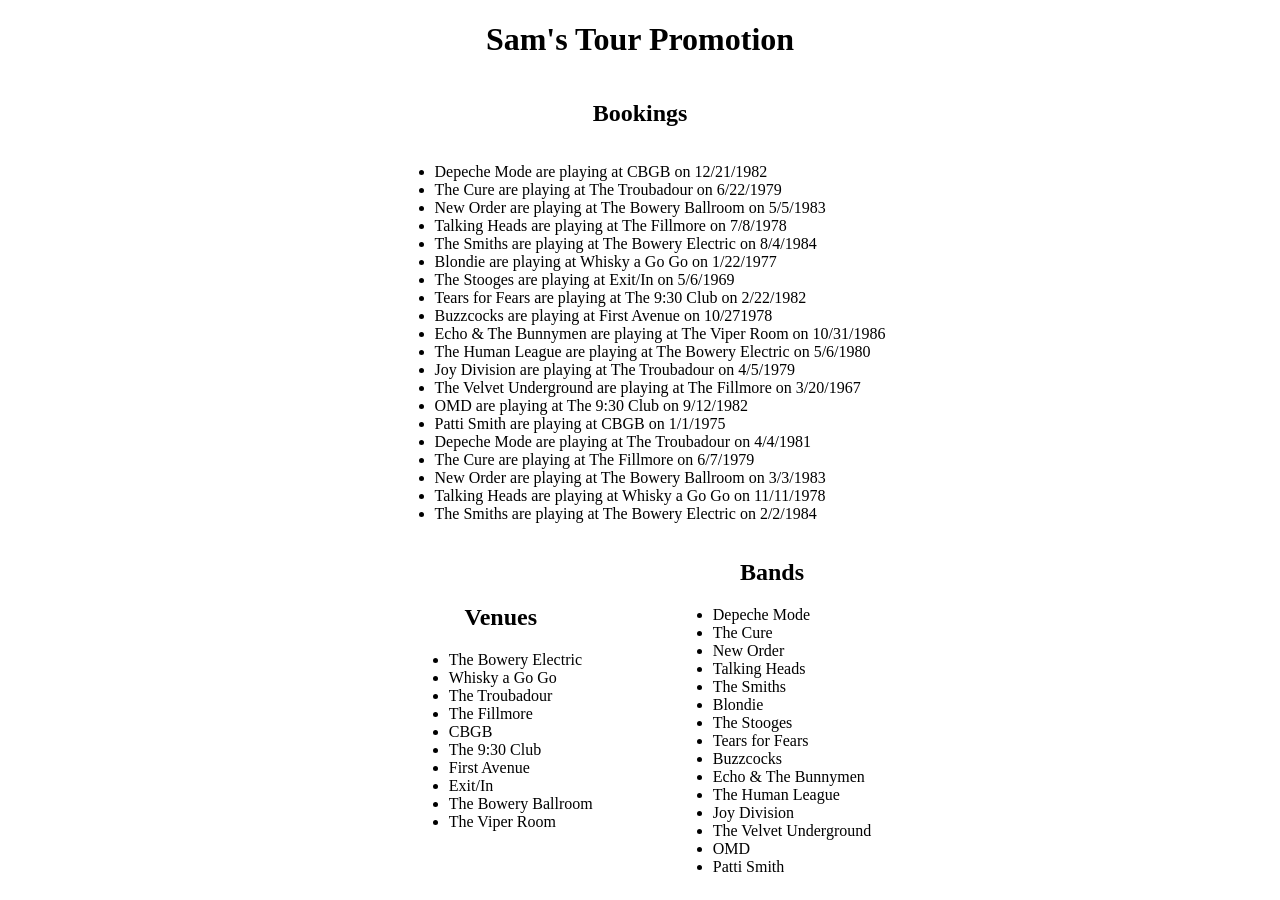
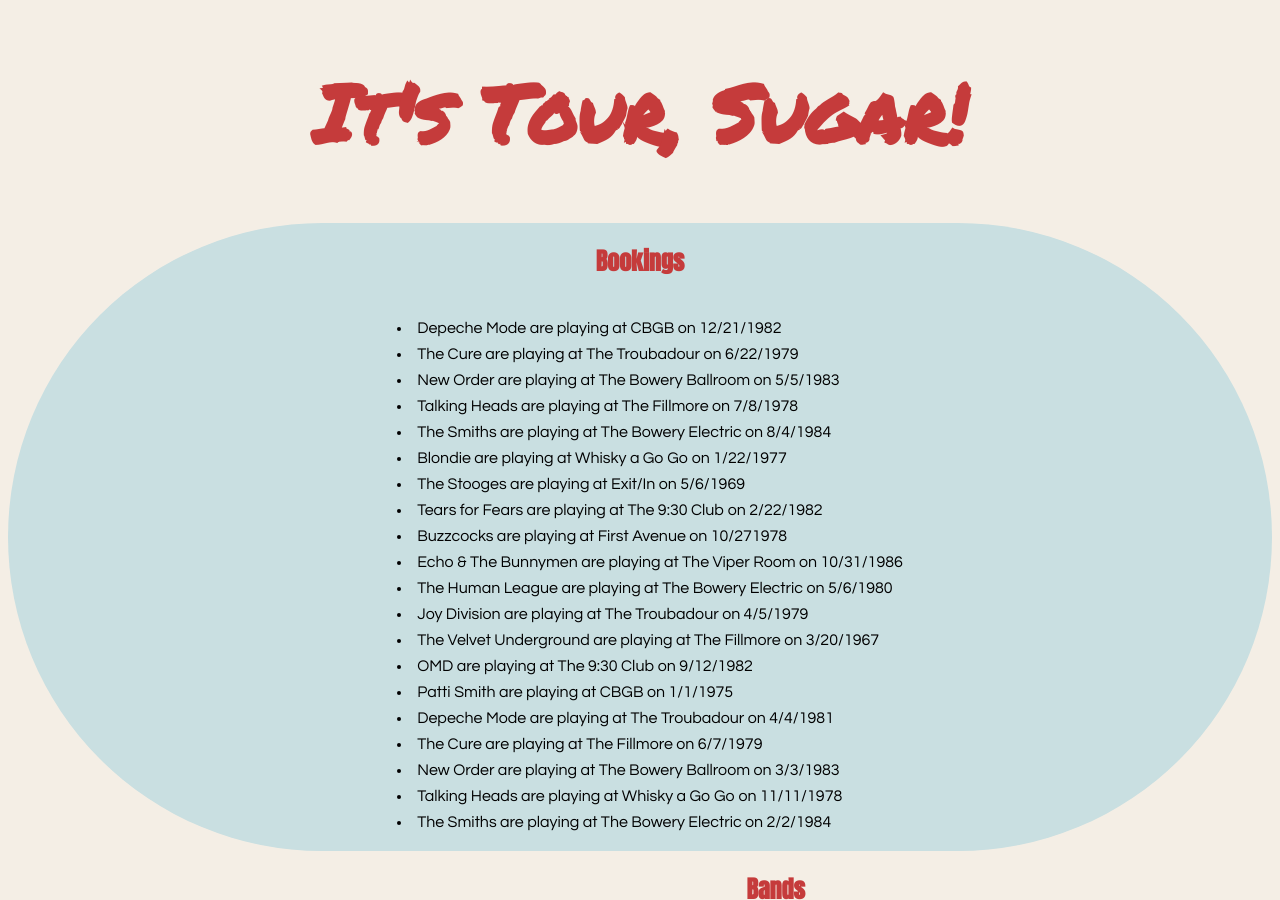
Before and after one commit to hi-michelleprimiani/Tour-Sugar, a plain HTML site: page index.html in a window 1280 px wide. Shown: the top 900 px of the page. Drawn offline with Linux system fonts and the light colour scheme.

Commit message:
Final CSS. Finished project.

```diff
--- a/index.html
+++ b/index.html
@@ -6,6 +6,19 @@
     <meta name="viewport" content="width=device-width, initial-scale=1.0" />
     <title>Tour Sugar</title>
     <link rel="stylesheet" href="./styles/main.css" />
+
+    <link rel="preconnect" href="https://fonts.googleapis.com" />
+    <link rel="preconnect" href="https://fonts.gstatic.com" crossorigin />
+    <link
+      href="https://fonts.googleapis.com/css2?family=Permanent+Marker&family=Roboto:ital,wght@1,100&display=swap"
+      rel="stylesheet"
+    />
+    <link rel="preconnect" href="https://fonts.googleapis.com" />
+    <link rel="preconnect" href="https://fonts.gstatic.com" crossorigin />
+    <link
+      href="https://fonts.googleapis.com/css2?family=Anton&family=Questrial&display=swap"
+      rel="stylesheet"
+    />
   </head>
   <body>
     <main id="container"></main>
--- a/scripts/bookings.js
+++ b/scripts/bookings.js
@@ -12,7 +12,9 @@ export const CurrentBookings = () => {
     for (const band of bands) {
       for (const venue of venues) {
         if (booking.bandId === band.id && venue.id === booking.venueId) {
-          html += `<li data-type="bookings"
+          html += `<li
+          class="bookings_style"
+          data-type="bookings"
           data-id="${booking.id}"
           data-bandid="${booking.bandId}"
           >${band.name} are playing at ${venue.name} on ${booking.dateOfBooking}</li>`;
--- a/scripts/main.js
+++ b/scripts/main.js
@@ -5,7 +5,7 @@ import { CurrentVenues } from "./venues.js";
 const mainContainer = document.querySelector("#container");
 
 const applicationHTML = `
-<h1>Sam's Tour Promotion </h1>
+<h1>It's Tour, Sugar!</h1>
 <article class="gigs_flex"
             <section class="details__bookings">
                  <h2>Bookings</h2>
--- a/styles/main.css
+++ b/styles/main.css
@@ -1,6 +1,17 @@
+body {
+  background-color: rgb(244, 238, 229);
+}
+
 h1,
 h2 {
   text-align: center;
+  color: rgb(197, 59, 59);
+  font-family: "Anton", sans-serif;
+}
+
+h1 {
+  font-size: 80px;
+  font-family: "Permanent Marker", cursive;
 }
 
 .gigs_flex {
@@ -8,14 +19,22 @@ h2 {
   flex-direction: column;
   justify-content: center;
   align-items: center;
+  font-family: "Questrial", sans-serif;
+  background-color: rgb(201, 223, 225);
+  border-radius: 800px;
 }
 
 .bandsvenues_flex {
   display: flex;
   justify-content: center;
   align-items: center;
+  font-family: "Questrial", sans-serif;
 }
 
 .details_venues {
   padding-right: 5em;
 }
+
+.bookings_style {
+  padding: 5px;
+}
```
Also changed, not shown: suzie.png (added).
